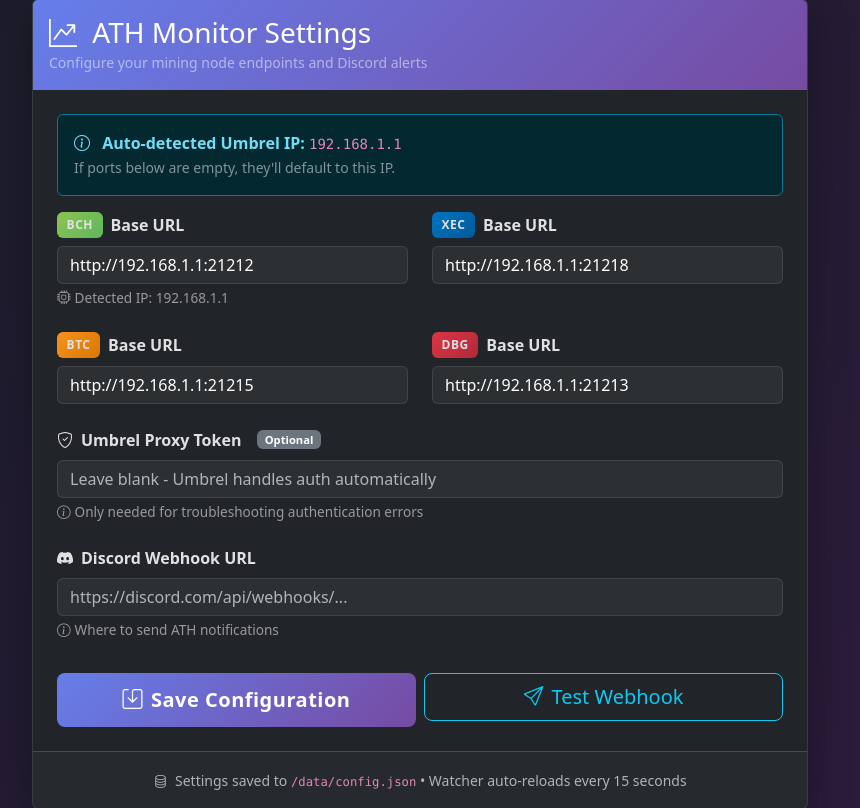
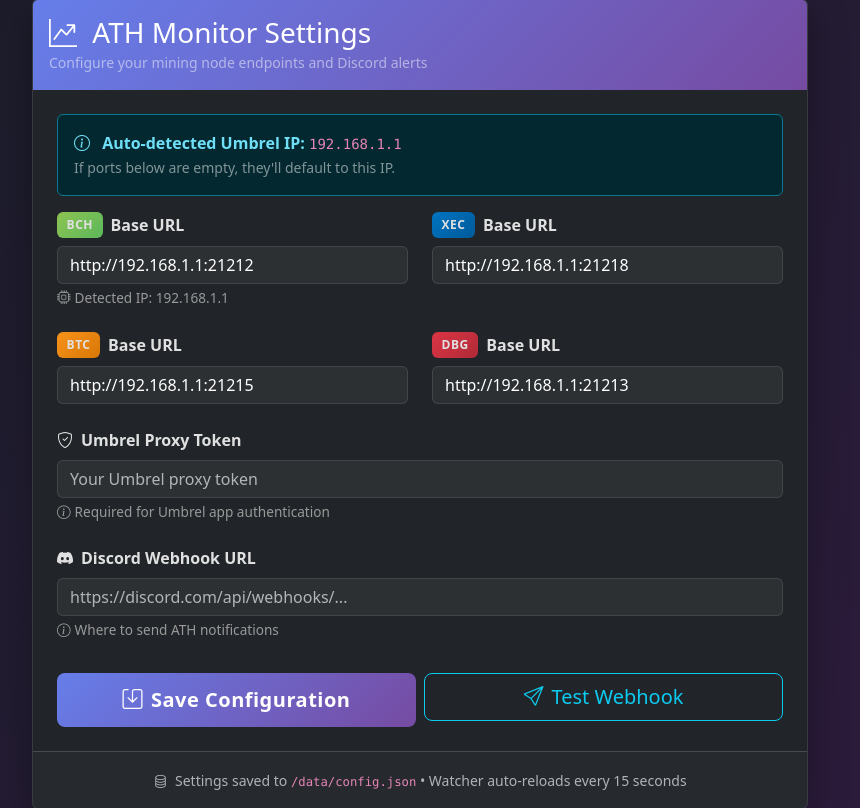
Before and after one commit to AkaCurtis/Axe-Webhooks, a Flask app: page / in a window 1280 px wide. Shown: the part 33-841 px from the top of the page, without its empty margins (220-1080 px from the left). Run offline with Flask 3, Linux system fonts and the light colour scheme.

Commit message:
Revert "Update code to clarify proxy token is optional - Umbrel handles auth automatically"
This reverts commit 024187f6fe5457bab94f23a9e1d3a3d8eb88167f.

```diff
--- a/axe-webhooks/watcher/watcher.py
+++ b/axe-webhooks/watcher/watcher.py
@@ -76,8 +76,6 @@
 
 
 def get_json(url: str, proxy_token: str) -> Dict[str, Any]:
-    # When running inside Umbrel, leave proxy_token empty and Umbrel handles auth automatically.
-    # Only pass the cookie if explicitly configured (for troubleshooting).
     cookies = {"UMBREL_PROXY_TOKEN": proxy_token} if proxy_token else None
     r = requests.get(
         url,
--- a/axe-webhooks/web/app.py
+++ b/axe-webhooks/web/app.py
@@ -121,8 +121,6 @@
     ]
 
     proxy_token = cfg.get("proxy_token", "").strip()
-    # When running inside Umbrel, proxy_token can be empty - Umbrel handles auth automatically.
-    # Only pass the cookie if explicitly configured (for troubleshooting).
     cookies = {"UMBREL_PROXY_TOKEN": proxy_token} if proxy_token else None
 
     fields = []
--- a/axe-webhooks/web/templates/index.html
+++ b/axe-webhooks/web/templates/index.html
@@ -150,11 +150,10 @@
           <div class="mt-4">
             <label class="form-label">
               <i class="bi bi-shield-check"></i> Umbrel Proxy Token
-              <span class="badge bg-secondary ms-2" style="font-size: 0.7rem;">Optional</span>
             </label>
-            <input name="proxy_token" value="{{ cfg.proxy_token }}" class="form-control" placeholder="Leave blank - Umbrel handles auth automatically"/>
+            <input name="proxy_token" value="{{ cfg.proxy_token }}" class="form-control" placeholder="Your Umbrel proxy token"/>
             <div class="hint-text">
-              <i class="bi bi-info-circle me-1"></i>Only needed for troubleshooting authentication errors
+              <i class="bi bi-info-circle me-1"></i>Required for Umbrel app authentication
             </div>
           </div>
 
```
